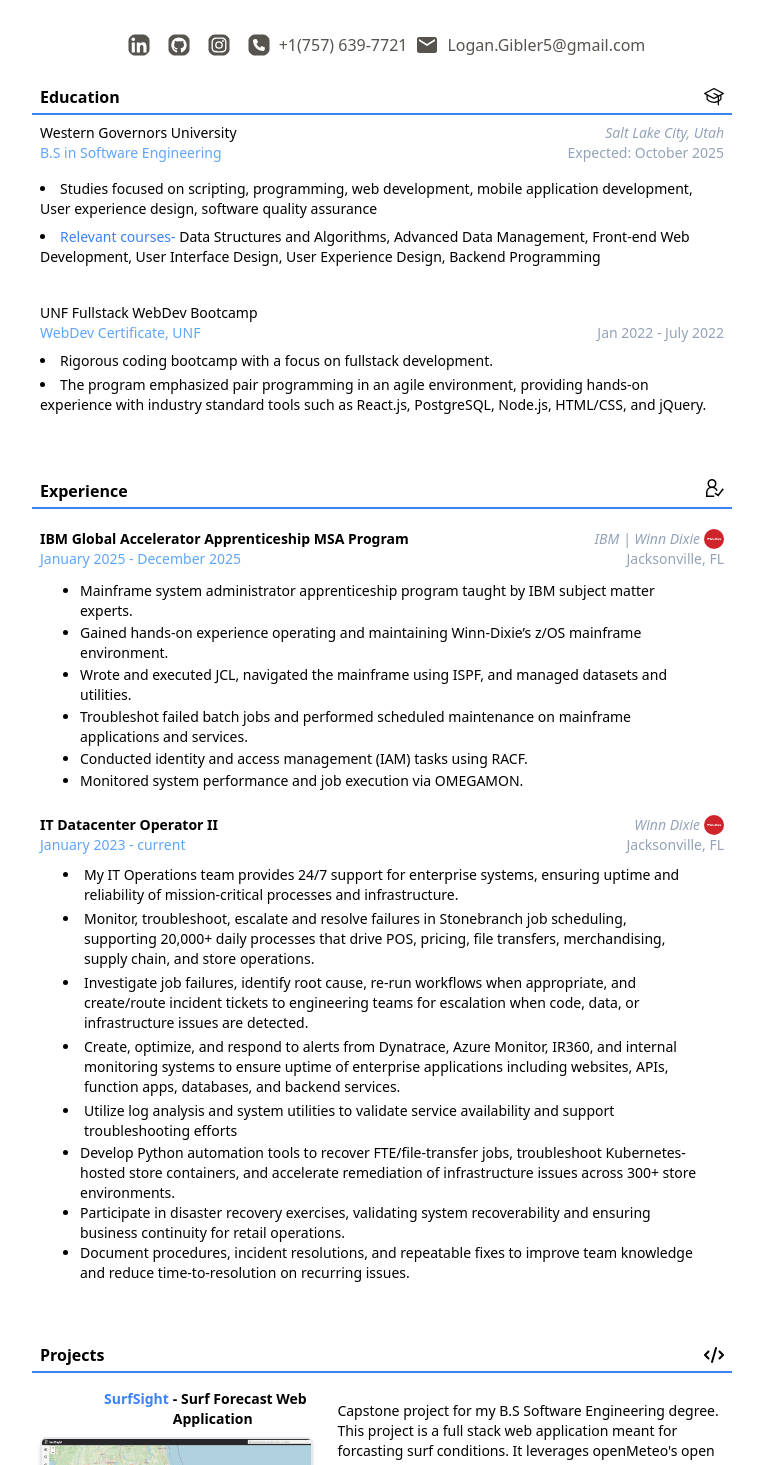
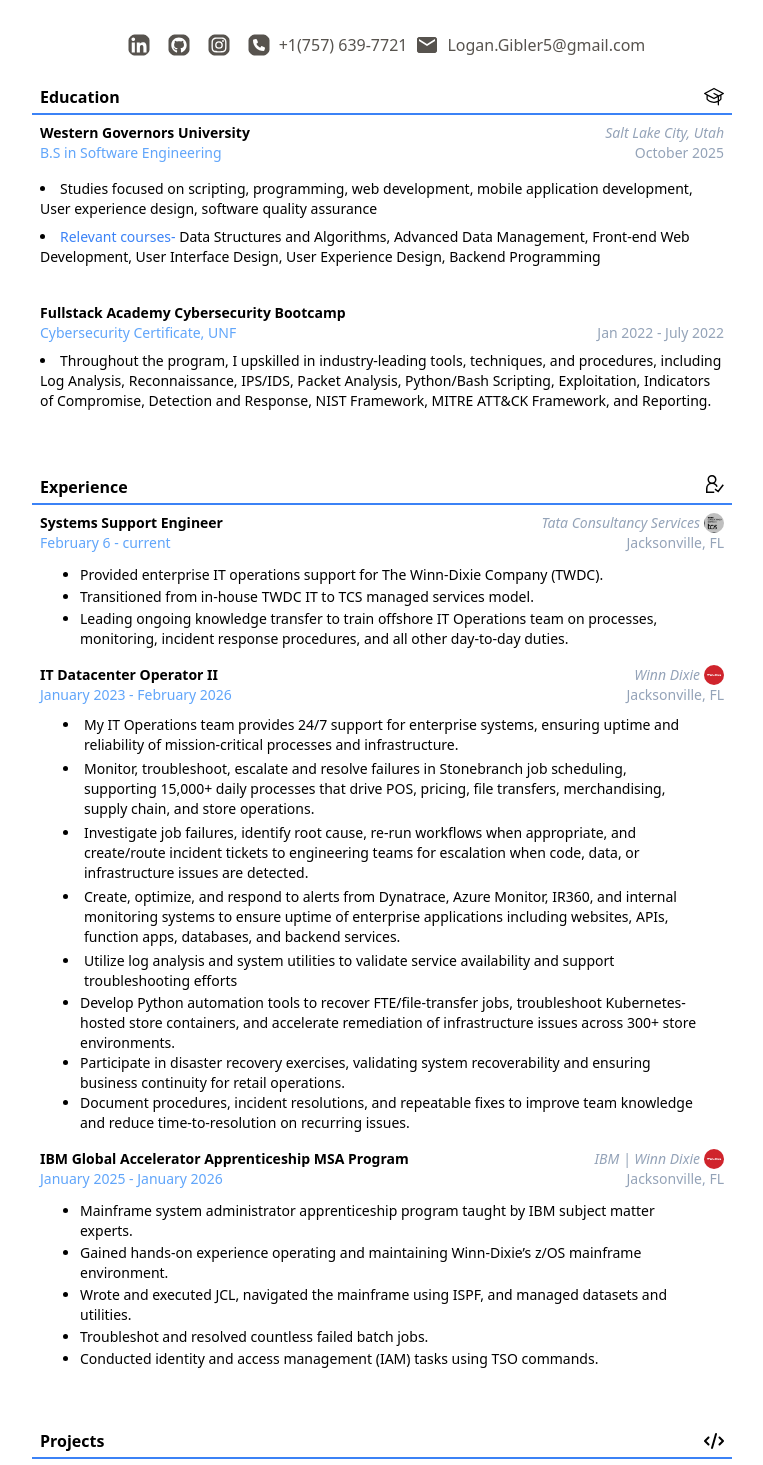
Before and after one commit to LoganGibler/Portfolio, a React (Vite) app: page / in a window 1280 px wide. Shown: the part 365-1830 px from the top of the page, without its empty margins (258-1021 px from the left). Built offline with nearby package versions, Linux system fonts and the light colour scheme.

Commit message:
Added new TCS role.

```diff
--- a/src/components/Education.jsx
+++ b/src/components/Education.jsx
@@ -31,7 +31,7 @@
           }`}
         >
           <div className="flex">
-            <p>Western Governors University</p>
+            <p className=" font-semibold">Western Governors University</p>
             <div className="flex justify-end grow">
               <p className="italic text-slate-400">Salt Lake City, Utah</p>
             </div>
@@ -39,7 +39,7 @@
           <div className="flex text-sm">
             <p className="text-blue-400">B.S in Software Engineering</p>
             <div className="flex justify-end grow">
-              <p className="text-slate-400">Expected: October 2025</p>
+              <p className="text-slate-400">October 2025</p>
             </div>
           </div>
           <li className="text-sm mt-4">
@@ -63,22 +63,21 @@
               : "transform translate-x-[200px] opacity-0"
           }`}
         >
-          <div className="flex whitespace-nowrap">
-            <p>UNF Fullstack WebDev Bootcamp</p>
+          <div className="flex whitespace-nowrap font-semibold">
+            <p>Fullstack Academy Cybersecurity Bootcamp</p>
           </div>
           <div className="flex whitespace-nowrap text-sm">
-            <p className="text-blue-400">WebDev Certificate, UNF</p>
+            <p className="text-blue-400">Cybersecurity Certificate, UNF</p>
             <div className="flex justify-end grow">
               <p className="text-slate-400">Jan 2022 - July 2022</p>
             </div>
           </div>
           <li className="text-sm mt-2">
-            Rigorous coding bootcamp with a focus on fullstack development.
-          </li>
-          <li className="text-sm mt-1">
-            The program emphasized pair programming in an agile environment,
-            providing hands-on experience with industry standard tools such as
-            React.js, PostgreSQL, Node.js, HTML/CSS, and jQuery.
+            Throughout the program, I upskilled in industry-leading tools,
+            techniques, and procedures, including Log Analysis, Reconnaissance,
+            IPS/IDS, Packet Analysis, Python/Bash Scripting, Exploitation,
+            Indicators of Compromise, Detection and Response, NIST Framework,
+            MITRE ATT&CK Framework, and Reporting.
           </li>
         </div>
       </div>
--- a/src/components/Experience.jsx
+++ b/src/components/Experience.jsx
@@ -3,6 +3,7 @@
 import { FaArrowAltCircleDown } from "react-icons/fa";
 import { useInView } from "react-intersection-observer";
 import logo from "../imgs/winndixielogo.webp";
+import tcslogo from "../imgs/TCS.png";
 
 const Experience = () => {
   const { ref: ref1, inView: inView1 } = useInView({
@@ -33,50 +34,41 @@
                 : "transform translate-x-[-200px] opacity-0"
             }`}
           >
-            <div className="flex mt-4">
-              <p className="font-semibold">
-                IBM Global Accelerator Apprenticeship MSA Program
-              </p>
+            <div className="flex mt-1">
+              <p className="font-semibold">Systems Support Engineer</p>
               <div className="flex justify-end grow">
-                <p className="italic text-slate-400">IBM | Winn Dixie</p>
+                <p className="italic text-slate-400">
+                  Tata Consultancy Services
+                </p>
                 <img
                   className="h-[20px] w-[20px] rounded-xl ml-1"
-                  src={logo}
+                  src={tcslogo}
                 ></img>
               </div>
             </div>
             <div className="flex justify-start text-sm text-slate-400">
-              <p className="text-blue-400"> January 2025 - December 2025</p>
+              <p className="text-blue-400"> February 6 - current</p>
               <div className="flex justify-end grow">
                 <p>Jacksonville, FL</p>
               </div>
             </div>
             <ul className="list-disc pl-10 pr-5 mt-2">
               <li className="text-sm mt-1">
-                Mainframe system administrator apprenticeship program taught by
-                IBM subject matter experts.
+                Provided enterprise IT operations support for The Winn-Dixie
+                Company (TWDC).
               </li>
               <li className="text-sm mt-0.5">
-                Gained hands-on experience operating and maintaining
-                Winn-Dixie’s z/OS mainframe environment.
+                Transitioned from in-house TWDC IT to TCS managed services
+                model.
               </li>
               <li className="text-sm mt-0.5">
-                Wrote and executed JCL, navigated the mainframe using ISPF, and
-                managed datasets and utilities.
-              </li>
-              <li className="text-sm mt-0.5">
-                Troubleshot failed batch jobs and performed scheduled
-                maintenance on mainframe applications and services.
-              </li>
-              <li className="text-sm mt-0.5">
-                Conducted identity and access management (IAM) tasks using RACF.
-              </li>
-              <li className="text-sm mt-0.5">
-                Monitored system performance and job execution via OMEGAMON.
+                Leading ongoing knowledge transfer to train offshore IT
+                Operations team on processes, monitoring, incident response
+                procedures, and all other day-to-day duties.
               </li>
             </ul>
 
-            <div className="flex mt-6">
+            <div className="flex mt-4">
               <p className="font-semibold">IT Datacenter Operator II</p>
               <div className="flex justify-end grow">
                 <p className="italic text-slate-400">Winn Dixie</p>
@@ -87,7 +79,7 @@
               </div>
             </div>
             <div className="flex justify-start text-sm text-slate-400">
-              <p className="text-blue-400">January 2023 - current</p>
+              <p className="text-blue-400">January 2023 - February 2026</p>
               <div className="flex justify-end grow">
                 <p>Jacksonville, FL</p>
               </div>
@@ -100,7 +92,7 @@
               </li>
               <li className="px-1 py-0.5">
                 Monitor, troubleshoot, escalate and resolve failures in
-                Stonebranch job scheduling, supporting 20,000+ daily processes
+                Stonebranch job scheduling, supporting 15,000+ daily processes
                 that drive POS, pricing, file transfers, merchandising, supply
                 chain, and store operations.
               </li>
@@ -135,6 +127,46 @@
                 Document procedures, incident resolutions, and repeatable fixes
                 to improve team knowledge and reduce time-to-resolution on
                 recurring issues.
+              </li>
+            </ul>
+
+            <div className="flex mt-4">
+              <p className="font-semibold">
+                IBM Global Accelerator Apprenticeship MSA Program
+              </p>
+              <div className="flex justify-end grow">
+                <p className="italic text-slate-400">IBM | Winn Dixie</p>
+                <img
+                  className="h-[20px] w-[20px] rounded-xl ml-1"
+                  src={logo}
+                ></img>
+              </div>
+            </div>
+            <div className="flex justify-start text-sm text-slate-400">
+              <p className="text-blue-400"> January 2025 - January 2026</p>
+              <div className="flex justify-end grow">
+                <p>Jacksonville, FL</p>
+              </div>
+            </div>
+            <ul className="list-disc pl-10 pr-5 mt-2">
+              <li className="text-sm mt-1">
+                Mainframe system administrator apprenticeship program taught by
+                IBM subject matter experts.
+              </li>
+              <li className="text-sm mt-0.5">
+                Gained hands-on experience operating and maintaining
+                Winn-Dixie’s z/OS mainframe environment.
+              </li>
+              <li className="text-sm mt-0.5">
+                Wrote and executed JCL, navigated the mainframe using ISPF, and
+                managed datasets and utilities.
+              </li>
+              <li className="text-sm mt-0.5">
+                Troubleshot and resolved countless failed batch jobs.
+              </li>
+              <li className="text-sm mt-0.5">
+                Conducted identity and access management (IAM) tasks using TSO
+                commands.
               </li>
             </ul>
             {/* <p className="mt-5">
```
Also changed, not shown: src/imgs/TCS.png (added).
